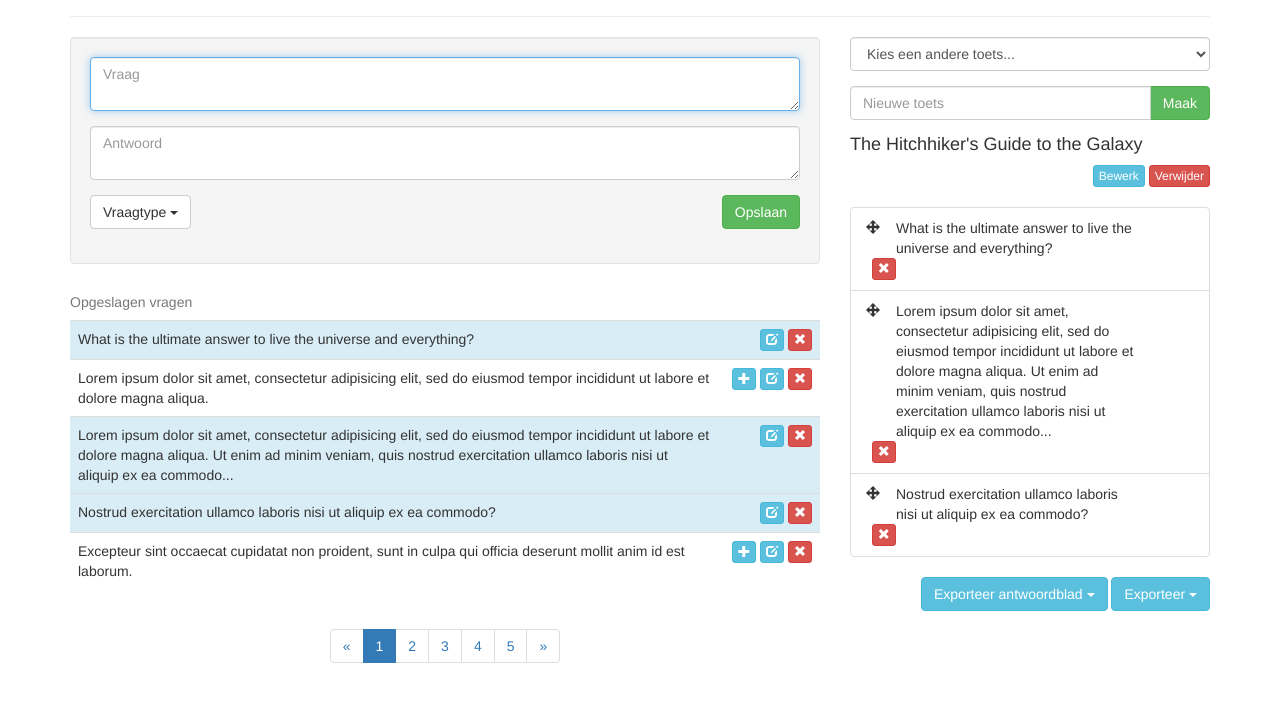
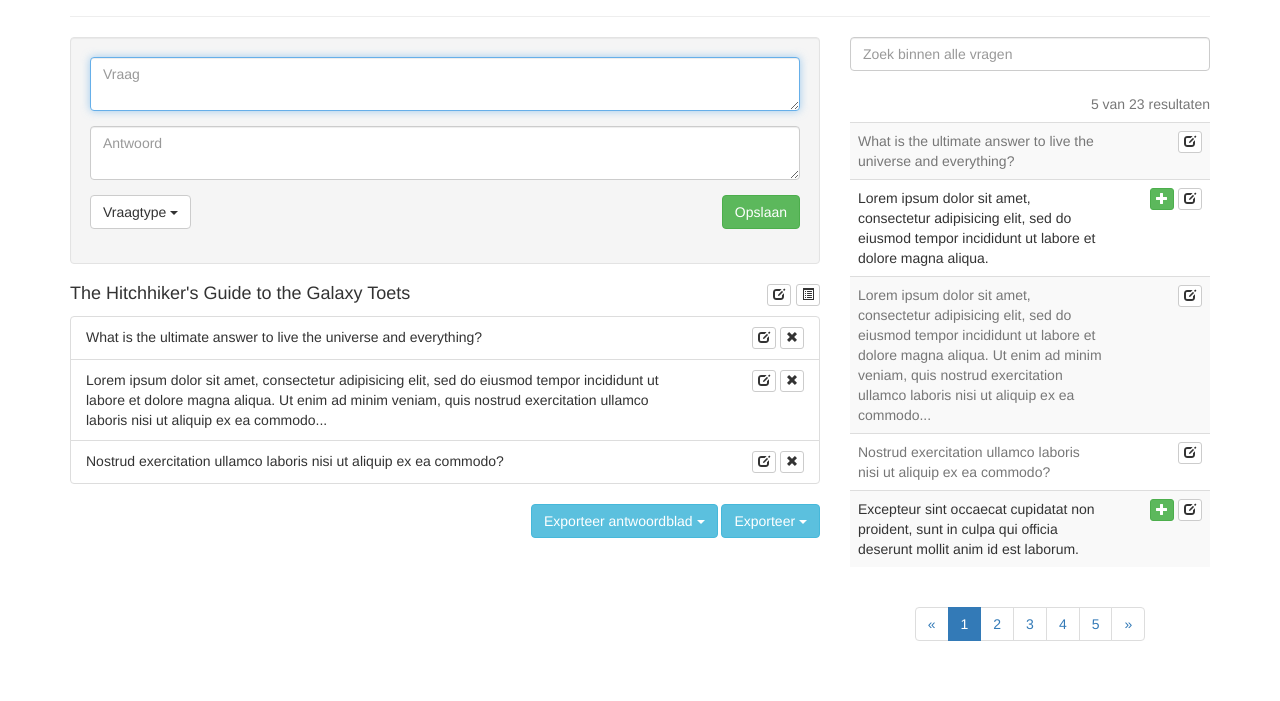
Before and after one commit to dporru/hairy-tribble, a plain HTML site: page client/index.html in a window 1280 px wide. Shown: the part 83-784 px from the top of the page. Drawn offline with Linux system fonts and the light colour scheme.

Commit message:
Lijst met toetsvragen en opgeslagen vragen omgewisseld.
De focus ligt nu geheel op het maken van vragen voor de
geselecteerde toets. De lijst met opgeslagen vragen dient
als een archief om de toets mee te kunnen vullen.

De controle knopjes zijn minder aanwezig en
alle verwijder knopjes komen in het bewerkscherm.

De interface om de huidige toets te kiezen en te bewerken
is versimpeld.

```diff
--- /dev/null
+++ b/client/assets/css/main.css
@@ -0,0 +1,3 @@
+.list-group-item {
+    cursor:grab;
+}
--- a/client/assets/js/main.js
+++ b/client/assets/js/main.js
@@ -1,7 +1,6 @@
 $(document).ready(function(){
     // List with handle
     Sortable.create(listWithHandle, {
-        handle: '.glyphicon-move',
         animation: 150
     });
 });
--- a/client/index.html
+++ b/client/index.html
@@ -6,6 +6,7 @@
     <meta name="viewport" content="width=device-width, initial-scale=1">
     <link rel="stylesheet" type="text/css" href="assets/css/bootstrap.min.css">
     <link rel="stylesheet" type="text/css" href="assets/css/bootstrap.offcanvas.min.css">
+    <link rel="stylesheet" type="text/css" href="assets/css/main.css">
 </head>
 <body>
 
@@ -15,7 +16,7 @@
         </div>
 
         <div class="row">
-            <div class="col-sm-6 col-md-7 col-lg-8">
+            <div class="col-md-7 col-lg-8">
                 <div class="well">
                     <form>
                         <div class="form-group">
@@ -36,25 +37,129 @@
                                 </ul>
                             </div>
                             <input type="submit" value="Opslaan" class="btn btn-success pull-right">
+                            <div class="clearfix"></div>
                         </div>
-                        <div class="clearfix"></div>
                     </form>
                 </div>
 
                 <div>
-                    <table class="table">
-                        <caption>Opgeslagen vragen</caption>
+                    <h4>
+                        <div class="row">
+                            <div class="col-xs-9 col-md-10">
+                                The Hitchhiker's Guide to the Galaxy Toets
+                            </div>
+                            <div class="col-xs-3 col-md-2">
+                                <div class="pull-right">
+                                    <button class="btn btn-default btn-xs" data-toggle="tooltip" title="Aanpassen">
+                                        <span class="glyphicon glyphicon-edit"></span>
+                                    </button>
+                                    <button class="btn btn-default btn-xs" data-toggle="tooltip" title="Kies andere toets">
+                                        <span class="glyphicon glyphicon-list-alt"></span>
+                                    </button>
+                                </div>
+                            </div>
+                        </div>
+                    </h4>
+                </div>
+
+                <div>
+                    <div id="listWithHandle" class="list-group">
+                        <div class="list-group-item">
+                            <div class="row">
+                                <div class="col-xs-9 col-md-10" data-toggle="tooltip" title="42">
+                                    What is the ultimate answer to live the universe and everything?
+                                </div>
+                                <div class="col-xs-3 col-md-2">
+                                    <div class="pull-right">
+                                        <button class="btn btn-default btn-xs" data-toggle="tooltip" title="Aanpassen">
+                                            <span class="glyphicon glyphicon-edit"></span>
+                                        </button>
+                                        <button class="btn btn-default btn-xs" data-toggle="tooltip" title="Verwijder uit toets">
+                                            <span class="glyphicon glyphicon-remove"></span>
+                                        </button>
+                                    </div>
+                                </div>
+                            </div>
+                        </div>
+                        <div class="list-group-item">
+                            <div class="row">
+                                <div class="col-xs-9 col-md-10" data-toggle="tooltip" title="Ut enim ad minim veniam, quis nostrud exercitation ullamco laboris nisi">
+                                    Lorem ipsum dolor sit amet, consectetur adipisicing elit, sed do eiusmod tempor incididunt ut labore et dolore magna aliqua. Ut enim ad minim veniam, quis nostrud exercitation ullamco laboris nisi ut aliquip ex ea commodo...
+                                </div>
+                                <div class="col-xs-3 col-md-2">
+                                    <div class="pull-right">
+                                        <button class="btn btn-default btn-xs" data-toggle="tooltip" title="Aanpassen">
+                                            <span class="glyphicon glyphicon-edit"></span>
+                                        </button>
+                                        <button class="btn btn-default btn-xs" data-toggle="tooltip" title="Verwijder uit toets">
+                                            <span class="glyphicon glyphicon-remove"></span>
+                                        </button>
+                                    </div>
+                                </div>
+                            </div>
+                        </div>
+                        <div class="list-group-item">
+                            <div class="row">
+                                <div class="col-xs-9 col-md-10" data-toggle="tooltip" title="Ut enim ad minim veniam, quis nostrud exercitation ullamco laboris nisi. Lorem ipsum dolor sit amet, consectetur adipisicing elit, sed do eiusmod tempor incididunt ut labore et dolore magna aliqua.">
+                                    Nostrud exercitation ullamco laboris nisi ut aliquip ex ea commodo?
+                                </div>
+                                <div class="col-xs-3 col-md-2">
+                                    <div class="pull-right">
+                                        <button class="btn btn-default btn-xs" data-toggle="tooltip" title="Aanpassen">
+                                            <span class="glyphicon glyphicon-edit"></span>
+                                        </button>
+                                        <button class="btn btn-default btn-xs" data-toggle="tooltip" title="Verwijder uit toets">
+                                            <span class="glyphicon glyphicon-remove"></span>
+                                        </button>
+                                    </div>
+                                </div>
+                            </div>
+                        </div>
+                    </div>
+                    <div class="text-right">
+                        <div class="btn-group">
+                            <button type="button" class="btn btn-info dropdown-toggle" data-toggle="dropdown" aria-expanded="false">
+                                Exporteer antwoordblad <span class="caret"></span>
+                            </button>
+                            <ul class="dropdown-menu" role="menu">
+                                <li><a href="#">PDF</a></li>
+                                <li><a href="#">Microsoft Word</a></li>
+                                <li><a href="#">ODF</a></li>
+                                <li><a href="#">Platte tekst</a></li>
+                            </ul>
+                        </div>
+                        <div class="btn-group">
+                            <button type="button" class="btn btn-info dropdown-toggle" data-toggle="dropdown" aria-expanded="false">
+                                Exporteer <span class="caret"></span>
+                            </button>
+                            <ul class="dropdown-menu" role="menu">
+                                <li><a href="#">PDF</a></li>
+                                <li><a href="#">Microsoft Word</a></li>
+                                <li><a href="#">ODF</a></li>
+                                <li><a href="#">Platte tekst</a></li>
+                            </ul>
+                        </div>
+                    </div>
+                    <br>
+                </div>
+            </div>
+            <div class="col-md-5 col-lg-4">
+                <div>
+                    <form>
+                        <div class="form-group">
+                            <input type="text" class="form-control" placeholder="Zoek binnen alle vragen">
+                        </div>
+                    </form>
+                    <table class="table table-striped">
+                        <caption class="text-right">5 van 23 resultaten</caption>
                         <tbody>
-                            <tr class="info">
-                                <td>
+                            <tr>
+                                <td class="text-muted">
                                     What is the ultimate answer to live the universe and everything?
                                 </td>
                                 <td style="width:100px;" class="text-right">
-                                    <button class="btn btn-info btn-xs" data-toggle="tooltip" title="Aanpassen">
+                                    <button class="btn btn-default btn-xs" data-toggle="tooltip" title="Aanpassen">
                                         <span class="glyphicon glyphicon-edit"></span>
-                                    </button>
-                                    <button class="btn btn-danger btn-xs" data-toggle="tooltip" title="Verwijder">
-                                        <span class="glyphicon glyphicon-remove"></span>
                                     </button>
                                 </td>
                             </tr>
@@ -64,42 +169,33 @@
                                     tempor incididunt ut labore et dolore magna aliqua.
                                 </td>
                                 <td style="width:100px;" class="text-right">
-                                    <button class="btn btn-info btn-xs" data-toggle="tooltip" title="Voeg toe aan toets">
+                                    <button class="btn btn-success btn-xs" data-toggle="tooltip" title="Voeg toe aan toets">
                                         <span class="glyphicon glyphicon-plus"></span>
                                     </button>
-                                    <button class="btn btn-info btn-xs" data-toggle="tooltip" title="Aanpassen">
+                                    <button class="btn btn-default btn-xs" data-toggle="tooltip" title="Aanpassen">
                                         <span class="glyphicon glyphicon-edit"></span>
-                                    </button>
-                                    <button class="btn btn-danger btn-xs" data-toggle="tooltip" title="Verwijder">
-                                        <span class="glyphicon glyphicon-remove"></span>
                                     </button>
                                 </td>
                             </tr>
-                            <tr class="info">
-                                <td>
+                            <tr>
+                                <td class="text-muted">
                                     Lorem ipsum dolor sit amet, consectetur adipisicing elit, sed do eiusmod
                                     tempor incididunt ut labore et dolore magna aliqua. Ut enim ad minim veniam,
                                     quis nostrud exercitation ullamco laboris nisi ut aliquip ex ea commodo...
                                 </td>
                                 <td style="width:100px;" class="text-right">
-                                    <button class="btn btn-info btn-xs" data-toggle="tooltip" title="Aanpassen">
+                                    <button class="btn btn-default btn-xs" data-toggle="tooltip" title="Aanpassen">
                                         <span class="glyphicon glyphicon-edit"></span>
-                                    </button>
-                                    <button class="btn btn-danger btn-xs" data-toggle="tooltip" title="Verwijder">
-                                        <span class="glyphicon glyphicon-remove"></span>
                                     </button>
                                 </td>
                             </tr>
-                            <tr class="info">
-                                <td>
+                            <tr>
+                                <td class="text-muted">
                                     Nostrud exercitation ullamco laboris nisi ut aliquip ex ea commodo?
                                 </td>
                                 <td style="width:100px;" class="text-right">
-                                    <button class="btn btn-info btn-xs" data-toggle="tooltip" title="Aanpassen">
+                                    <button class="btn btn-default btn-xs" data-toggle="tooltip" title="Aanpassen">
                                         <span class="glyphicon glyphicon-edit"></span>
-                                    </button>
-                                    <button class="btn btn-danger btn-xs" data-toggle="tooltip" title="Verwijder">
-                                        <span class="glyphicon glyphicon-remove"></span>
                                     </button>
                                 </td>
                             </tr>
@@ -109,14 +205,11 @@
                                     proident, sunt in culpa qui officia deserunt mollit anim id est laborum.
                                 </td>
                                 <td style="width:100px;" class="text-right">
-                                    <button class="btn btn-info btn-xs" data-toggle="tooltip" title="Voeg toe aan toets">
+                                    <button class="btn btn-success btn-xs" data-toggle="tooltip" title="Voeg toe aan toets">
                                         <span class="glyphicon glyphicon-plus"></span>
                                     </button>
-                                    <button class="btn btn-info btn-xs" data-toggle="tooltip" title="Aanpassen">
+                                    <button class="btn btn-default btn-xs" data-toggle="tooltip" title="Aanpassen">
                                         <span class="glyphicon glyphicon-edit"></span>
-                                    </button>
-                                    <button class="btn btn-danger btn-xs" data-toggle="tooltip" title="Verwijder">
-                                        <span class="glyphicon glyphicon-remove"></span>
                                     </button>
                                 </td>
                             </tr>
@@ -143,104 +236,6 @@
                     </nav>
                 </div>
             </div>
-            <div class="col-sm-6 col-md-5 col-lg-4">
-                <form>
-                    <div class="form-group">
-                        <select class="form-control">
-                            <option>Kies een andere toets...</option>
-                            <option>The Hitchhiker's Guide to the Galaxy</option>
-                            <option>Lorem ipsum dolor sit amet</option>
-                        </select>
-                    </div>
-                    <div class="form-group">
-                        <div class="input-group">
-                            <input type="text" class="form-control" placeholder="Nieuwe toets">
-                            <span class="input-group-btn">
-                                <input type="submit" value="Maak" class="btn btn-success">
-                            </span>
-                        </div>
-                    </div>
-                </form>
-                <div>
-                    <h4>The Hitchhiker's Guide to the Galaxy</h4>
-                    <div class="text-right">
-                        <button class="btn btn-info btn-xs">Bewerk</button>
-                        <button class="btn btn-danger btn-xs">Verwijder</button>
-                    </div>
-                    <br>
-                    <div id="listWithHandle" class="list-group">
-                        <div class="list-group-item">
-                            <div class="row">
-                                <div class="col-xs-1 col-sm-1 col-md-1">
-                                    <span class="glyphicon glyphicon-move" aria-hidden="true"></span>
-                                </div>
-                                <div class="col-xs-9 col-sm-8 col-md-9">
-                                    What is the ultimate answer to live the universe and everything?
-                                </div>
-                                <div class="col-xs-2 col-sm-2 col-md-2">
-                                    <button class="btn btn-danger btn-xs pull-right" data-toggle="tooltip" title="Verwijder uit toets">
-                                        <span class="glyphicon glyphicon-remove"></span>
-                                    </button>
-                                </div>
-                            </div>
-                        </div>
-                        <div class="list-group-item">
-                            <div class="row">
-                                <div class="col-xs-1 col-sm-1 col-md-1">
-                                    <span class="glyphicon glyphicon-move" aria-hidden="true"></span>
-                                </div>
-                                <div class="col-xs-9 col-sm-8 col-md-9">
-                                    Lorem ipsum dolor sit amet, consectetur adipisicing elit, sed do eiusmod tempor incididunt ut labore et dolore magna aliqua. Ut enim ad minim veniam, quis nostrud exercitation ullamco laboris nisi ut aliquip ex ea commodo...
-                                </div>
-                                <div class="col-xs-2 col-sm-2 col-md-2">
-                                    <button class="btn btn-danger btn-xs pull-right" data-toggle="tooltip" title="Verwijder uit toets">
-                                        <span class="glyphicon glyphicon-remove"></span>
-                                    </button>
-                                </div>
-                            </div>
-                        </div>
-                        <div class="list-group-item">
-                            <div class="row">
-                                <div class="col-xs-1 col-sm-1 col-md-1">
-                                    <span class="glyphicon glyphicon-move" aria-hidden="true"></span>
-                                </div>
-                                <div class="col-xs-9 col-sm-8 col-md-9">
-                                    Nostrud exercitation ullamco laboris nisi ut aliquip ex ea commodo?
-                                </div>
-                                <div class="col-xs-2 col-sm-2 col-md-2">
-                                    <button class="btn btn-danger btn-xs pull-right" data-toggle="tooltip" title="Verwijder uit toets">
-                                        <span class="glyphicon glyphicon-remove"></span>
-                                    </button>
-                                </div>
-                            </div>
-                        </div>
-                    </div>
-                        <div class="text-right">
-                            <div class="btn-group">
-                                <button type="button" class="btn btn-info dropdown-toggle" data-toggle="dropdown" aria-expanded="false">
-                                    Exporteer antwoordblad <span class="caret"></span>
-                                </button>
-                                <ul class="dropdown-menu" role="menu">
-                                    <li><a href="#">PDF</a></li>
-                                    <li><a href="#">Microsoft Word</a></li>
-                                    <li><a href="#">ODF</a></li>
-                                    <li><a href="#">Platte tekst</a></li>
-                                </ul>
-                            </div>
-                            <div class="btn-group">
-                                <button type="button" class="btn btn-info dropdown-toggle" data-toggle="dropdown" aria-expanded="false">
-                                    Exporteer <span class="caret"></span>
-                                </button>
-                                <ul class="dropdown-menu" role="menu">
-                                    <li><a href="#">PDF</a></li>
-                                    <li><a href="#">Microsoft Word</a></li>
-                                    <li><a href="#">ODF</a></li>
-                                    <li><a href="#">Platte tekst</a></li>
-                                </ul>
-                            </div>
-                        </div>
-                </div>
-            </div>
         </div>
 
 
```
